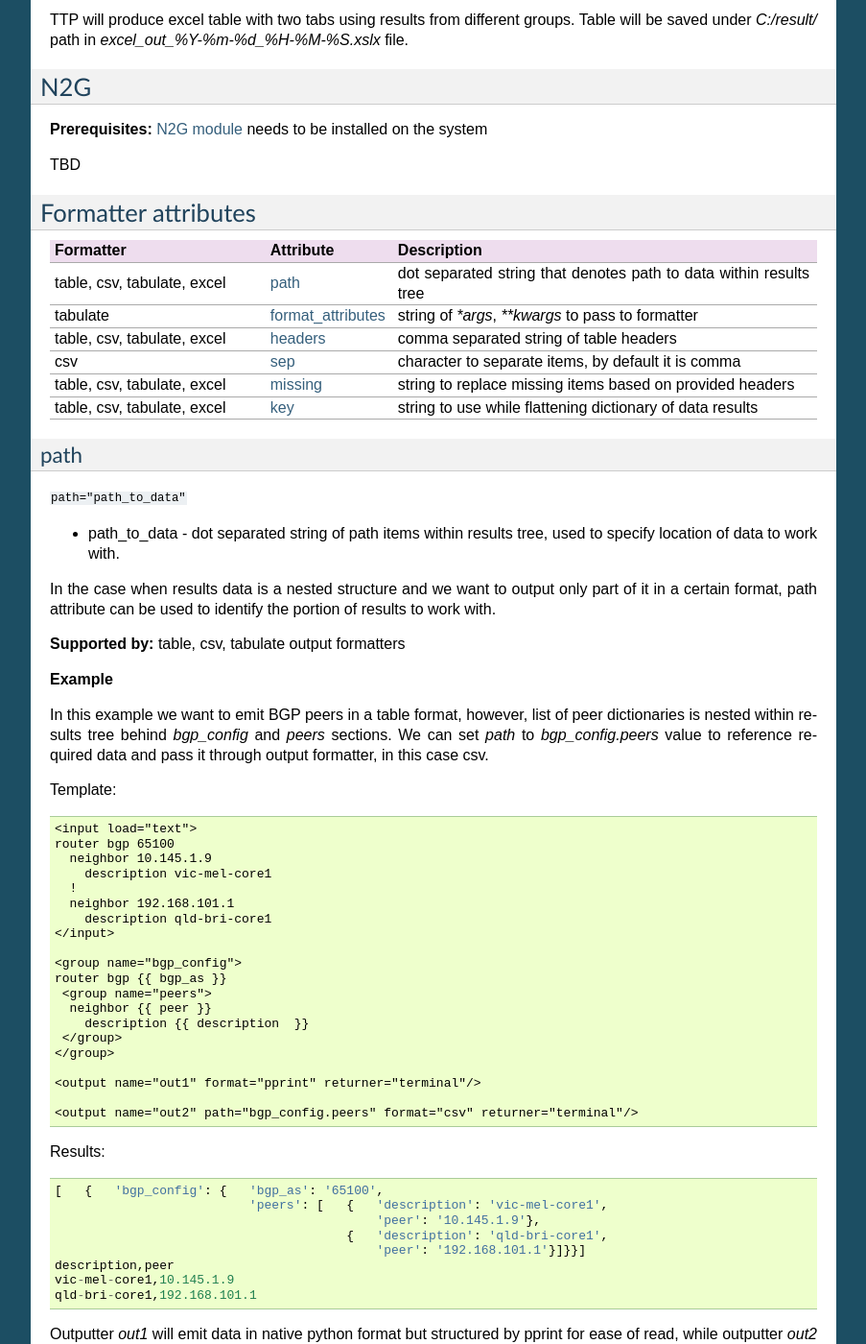
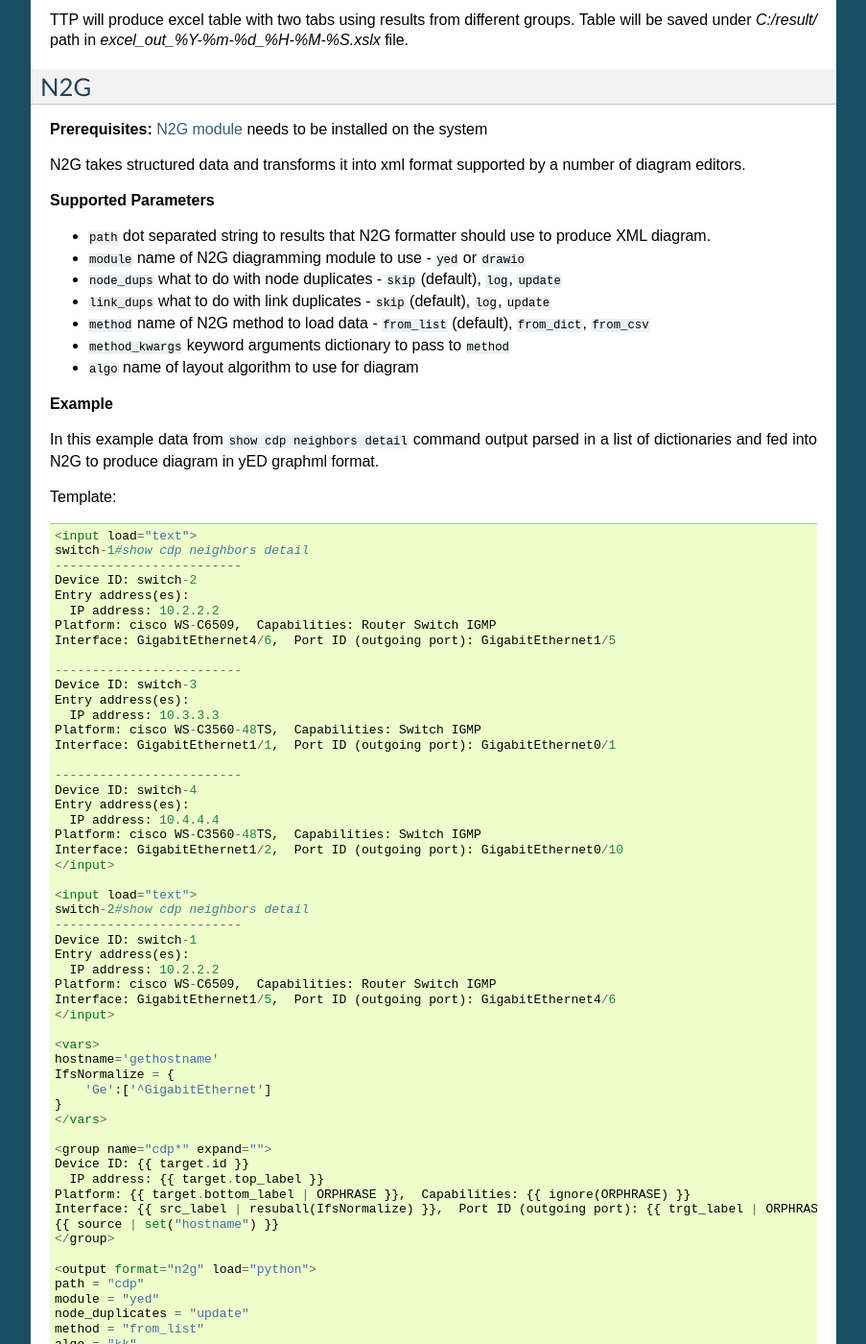
Before and after one commit to dmulyalin/ttp, a Sphinx documentation site: the page built from docs/source/Outputs/Formatters.rst, in a window 1280 px wide and 1400 px high, scrolled down 5356 px. Shown: the whole window at 96% size, without its empty margins (198-1101 px from the left). Built offline with Sphinx 7.4.7, drawn with Linux system fonts in a browser that asks for light colours; some of the changed text lies outside the part shown.

Commit message:
added pytest forN2G outputformatter; added docs for N2G formatter

```diff
--- a/docs/source/Outputs/Formatters.rst
+++ b/docs/source/Outputs/Formatters.rst
@@ -309,7 +309,86 @@ N2G
 
 **Prerequisites:** `N2G module <https://pypi.org/project/N2G/>`_ needs to be installed on the system
 
-TBD
+N2G takes structured data and transforms it into xml format supported by a number of diagram editors.
+
+**Supported Parameters**
+
+* ``path`` dot separated string to results that N2G formatter should use to produce XML diagram.
+* ``module`` name of N2G diagramming module to use - ``yed`` or ``drawio``
+* ``node_dups`` what to do with node duplicates - ``skip`` (default), ``log``, ``update``
+* ``link_dups`` what to do with link duplicates - ``skip`` (default), ``log``, ``update``
+* ``method`` name of N2G method to load data - ``from_list`` (default), ``from_dict``, ``from_csv``
+* ``method_kwargs`` keyword arguments dictionary to pass to ``method``
+* ``algo`` name of layout algorithm to use for diagram
+
+**Example**
+
+In this example data from ``show cdp neighbors detail`` command output parsed in a list of dictionaries and fed into N2G to produce diagram in yED graphml format.
+
+Template::
+
+    <input load="text">
+    switch-1#show cdp neighbors detail
+    -------------------------
+    Device ID: switch-2
+    Entry address(es):
+      IP address: 10.2.2.2
+    Platform: cisco WS-C6509,  Capabilities: Router Switch IGMP
+    Interface: GigabitEthernet4/6,  Port ID (outgoing port): GigabitEthernet1/5
+
+    -------------------------
+    Device ID: switch-3
+    Entry address(es):
+      IP address: 10.3.3.3
+    Platform: cisco WS-C3560-48TS,  Capabilities: Switch IGMP
+    Interface: GigabitEthernet1/1,  Port ID (outgoing port): GigabitEthernet0/1
+
+    -------------------------
+    Device ID: switch-4
+    Entry address(es):
+      IP address: 10.4.4.4
+    Platform: cisco WS-C3560-48TS,  Capabilities: Switch IGMP
+    Interface: GigabitEthernet1/2,  Port ID (outgoing port): GigabitEthernet0/10
+    </input>
+
+    <input load="text">
+    switch-2#show cdp neighbors detail
+    -------------------------
+    Device ID: switch-1
+    Entry address(es):
+      IP address: 10.2.2.2
+    Platform: cisco WS-C6509,  Capabilities: Router Switch IGMP
+    Interface: GigabitEthernet1/5,  Port ID (outgoing port): GigabitEthernet4/6
+    </input>
+
+    <vars>
+    hostname='gethostname'
+    IfsNormalize = {
+        'Ge':['^GigabitEthernet']
+    }
+    </vars>
+
+    <group name="cdp*" expand="">
+    Device ID: {{ target.id }}
+      IP address: {{ target.top_label }}
+    Platform: {{ target.bottom_label | ORPHRASE }},  Capabilities: {{ ignore(ORPHRASE) }}
+    Interface: {{ src_label | resuball(IfsNormalize) }},  Port ID (outgoing port): {{ trgt_label | ORPHRASE | resuball(IfsNormalize) }}
+    {{ source | set("hostname") }}
+    </group>
+
+    <output format="n2g" load="python">
+    path = "cdp"
+    module = "yed"
+    node_duplicates = "update"
+    method = "from_list"
+    algo = "kk"
+    </output>
+
+    <out returner="file" url="./Output/" filename="cdp_diagram.graphml"/>
+
+Results will be saved in `./Output/cdp_diagram.graphml` file and after editing diagram it might look like this:
+
+.. image:: ../_images/cdp_diagram.png
 
 Formatter attributes
 ******************************************************************************
```
Also changed, not shown: docs/source/_images/cdp_diagram.png (added), 1 other file.
